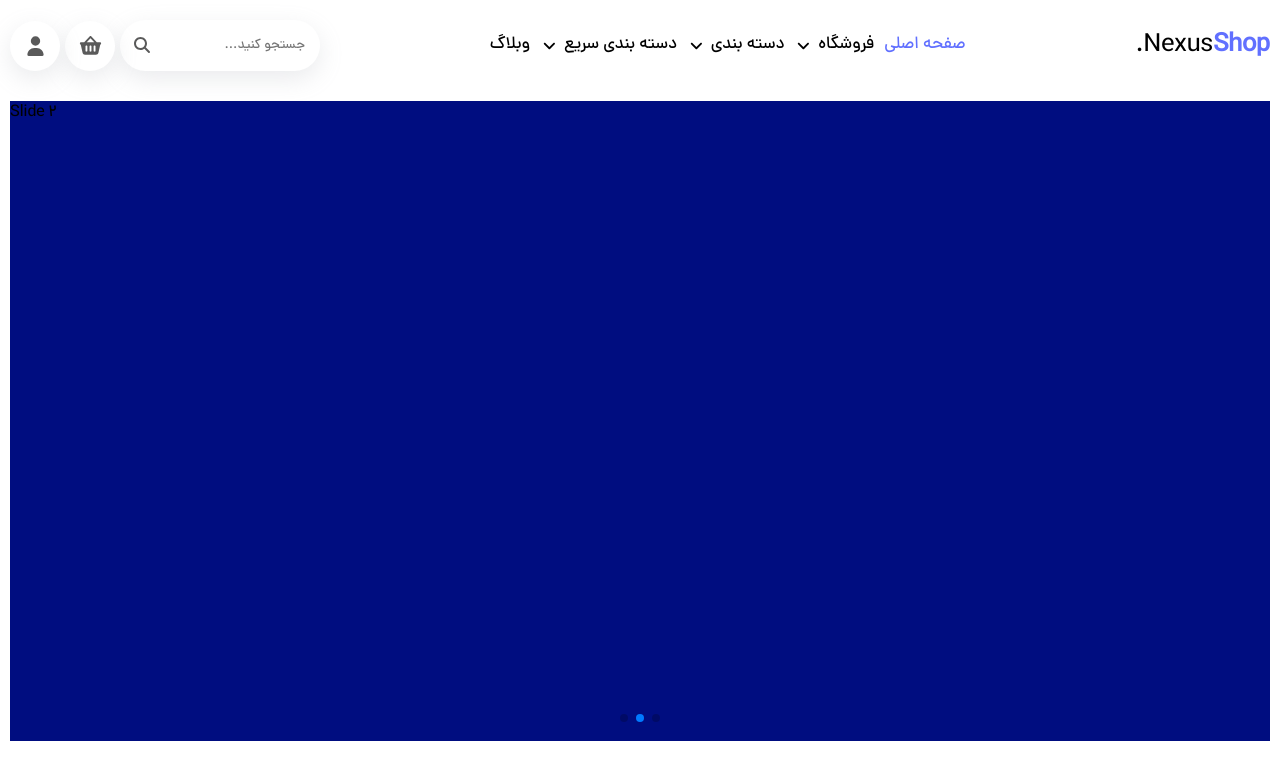
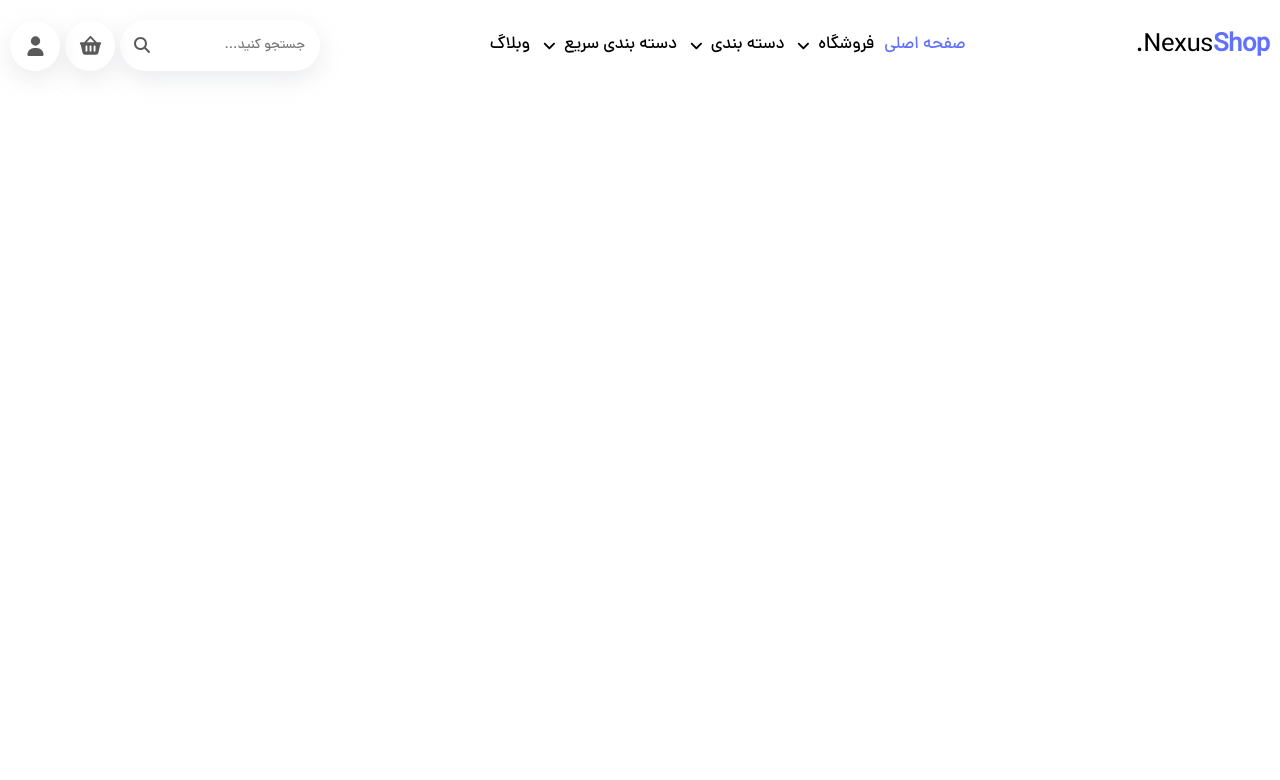
Before and after one commit to parsa-vesali/NexusShop, a plain HTML site: page index.html in a window 1280 px wide. Drawn offline with Linux system fonts and the light colour scheme.

Commit message:
Update index.html

```diff
--- a/index.html
+++ b/index.html
@@ -587,7 +587,7 @@
         </div>
 
         <!-- Swiper -->
-        <div class="container">
+<!--         <div class="container">
             <div class="swiper mySwiper" dir="ltr">
                 <div class="swiper-wrapper">
                     <div class="swiper-slide">Slide 1</div>
@@ -597,7 +597,7 @@
                 <div class="swiper-pagination"></div>
             </div>
         </div>
-
+ -->
     </header>
 
     <main></main>
```
